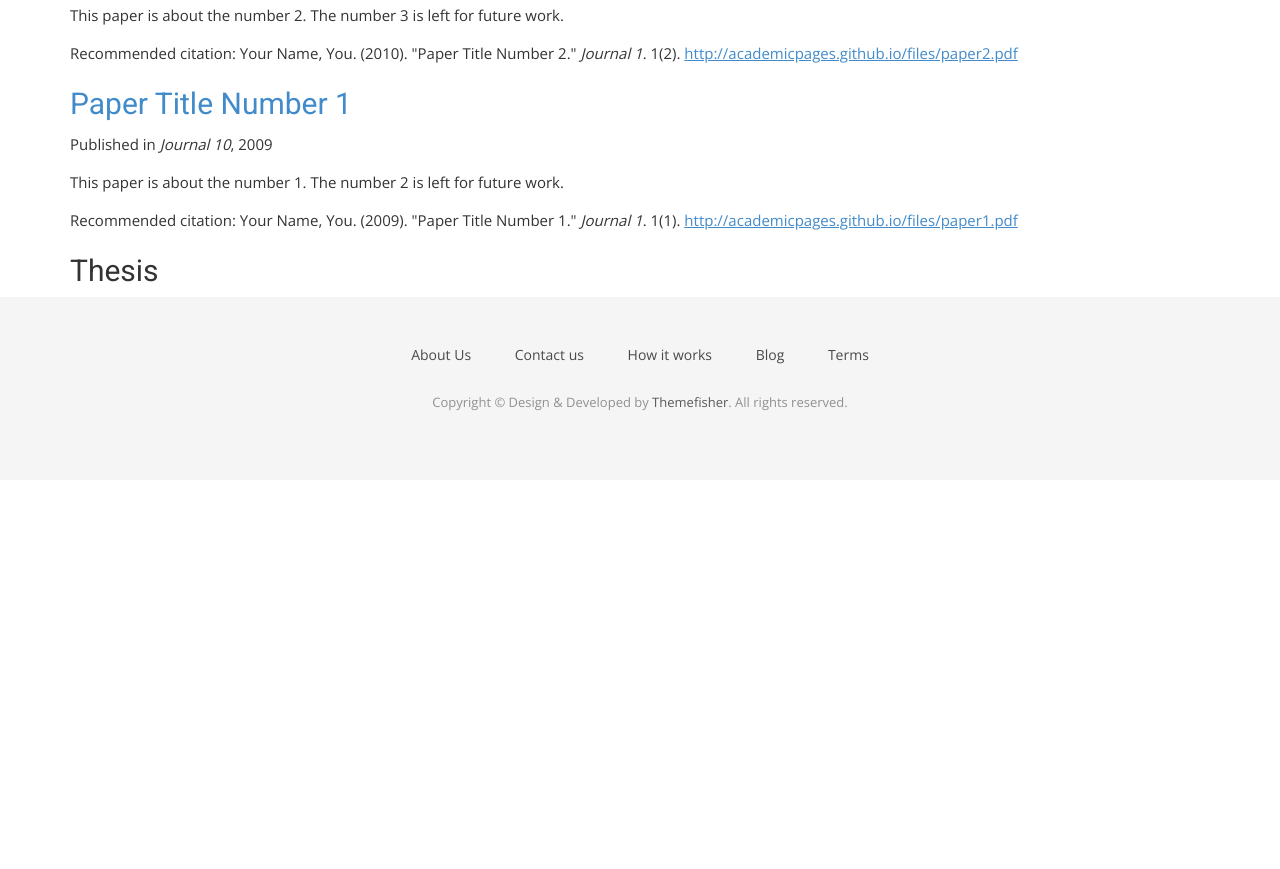
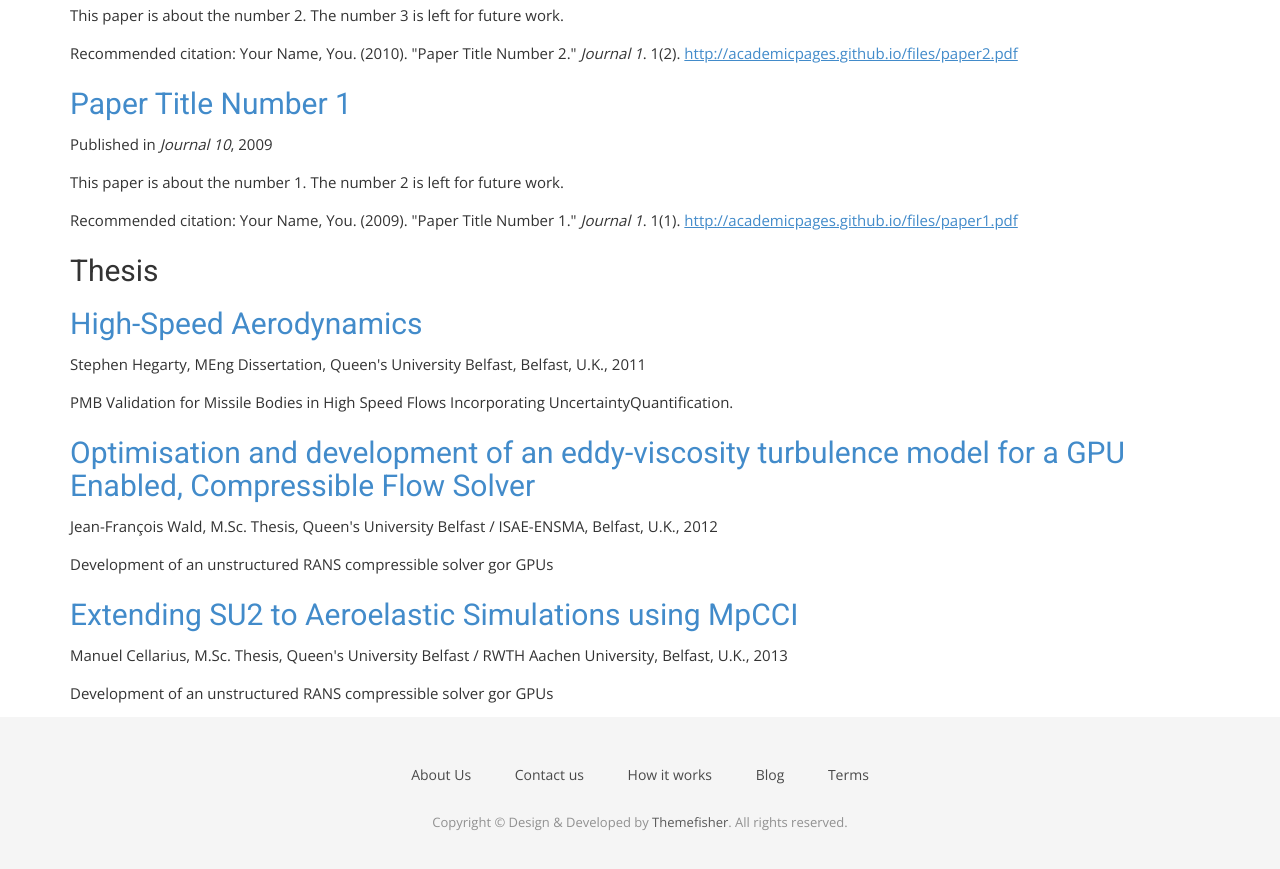
Before and after one commit to simaomrq/simaomrq.github.io, a Jekyll site: the page built from papers.html, in a window 1280 px wide and 900 px high, scrolled down 2342 px. Shown: the top 869 px of the window. Built offline with Jekyll 4.4.1, drawn with Linux system fonts in a browser that asks for light colours; nearby versions of some CDN libraries; some web fonts are replaced; before the commit the page ends 2822 px from its top, so only the background shows below that.

Commit message:
Update papers.html

```diff
--- a/papers.html
+++ b/papers.html
@@ -253,6 +253,43 @@ permalink: /papers/
 		</article>
 	</div>
 	<h2>Thesis</h2>
+	<div class="list__item">
+	  	<article class="archive__item" itemscope="" itemtype="http://schema.org/CreativeWork">
+		  <h2 class="archive__item-title" itemprop="headline">
+			  <a href="https://www.qub.ac.uk/research-centres/media/Media,459296,en.pdf"
+			     rel="permalink">High-Speed Aerodynamics</a>
+		  </h2>
+		  <p> Stephen Hegarty, MEng Dissertation, Queen's University Belfast, Belfast, U.K., 2011</p>
+		  <p class="archive__item-excerpt" itemprop="description">
+	          	<p>PMB Validation for Missile Bodies in High Speed Flows Incorporating UncertaintyQuantification.</p>
+		  </p>
+		</article>
+	</div>
+	<div class="list__item">
+	  	<article class="archive__item" itemscope="" itemtype="http://schema.org/CreativeWork">
+		  <h2 class="archive__item-title" itemprop="headline">
+			  <a href="https://www.qub.ac.uk/research-centres/media/Media,459298,en.pdf"
+			     rel="permalink">Optimisation and development of an eddy-viscosity turbulence
+				  model for a GPU Enabled, Compressible Flow Solver</a>
+		  </h2>
+		  <p> Jean-François Wald, M.Sc. Thesis, Queen's University Belfast / ISAE-ENSMA, Belfast, U.K., 2012</p>
+		  <p class="archive__item-excerpt" itemprop="description">
+	          	<p>Development of an unstructured RANS compressible solver gor GPUs</p>
+		  </p>
+		</article>
+	</div>
+	<div class="list__item">
+	  	<article class="archive__item" itemscope="" itemtype="http://schema.org/CreativeWork">
+		  <h2 class="archive__item-title" itemprop="headline">
+			  <a href="https://www.qub.ac.uk/research-centres/media/Media,423609,en.pdf"
+			     rel="permalink">Extending SU2 to Aeroelastic Simulations using MpCCI</a>
+		  </h2>
+		  <p> Manuel Cellarius, M.Sc. Thesis, Queen's University Belfast / RWTH Aachen University, Belfast, U.K., 2013</p>
+		  <p class="archive__item-excerpt" itemprop="description">
+	          	<p>Development of an unstructured RANS compressible solver gor GPUs</p>
+		  </p>
+		</article>
+	</div>
       </div>
     </div>
   </div>
```
